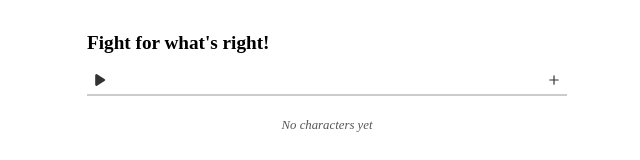
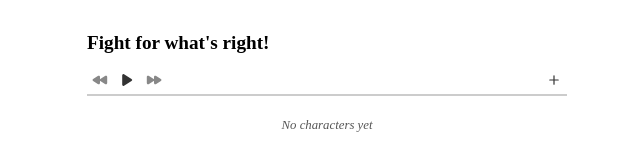
Before and after one commit to maradotwebp/initiative, a Vue app: page / in a window 1280 px wide. Shown: the top 160 px of the page, without its empty margins (313-953 px from the left). Built offline with nearby package versions, Linux system fonts and the light colour scheme; a web font is replaced by a local one.

Commit message:
implement forward & backward for turn order

```diff
--- a/src/components/CharacterList.vue
+++ b/src/components/CharacterList.vue
@@ -1,9 +1,9 @@
 <script setup lang="ts">
 import type { CharacterState } from "../core/character.ts";
 import Character from "./Character.vue";
-import { PlusIcon, TrashIcon, DocumentDuplicateIcon, PlayIcon, StopIcon } from '@heroicons/vue/20/solid';
+import { PlusIcon, TrashIcon, DocumentDuplicateIcon, PlayIcon, StopIcon, BackwardIcon, ForwardIcon } from '@heroicons/vue/20/solid';
 import IconButton from "./IconButton.vue";
-import {computed, reactive, ref} from "vue";
+import {computed, reactive} from "vue";
 
 const props = defineProps<{
   characters: CharacterState[]
@@ -24,18 +24,14 @@ const sortedCharacters = computed(() => {
 interface TrackerState {
   inFight: boolean;
   characters: {
-    prev: CharacterState|undefined,
-    cur: CharacterState|undefined,
-    next: CharacterState|undefined
+    cur: CharacterState|undefined
   }
 }
 
 const trackerState = reactive<TrackerState>({
   inFight: false,
   characters: {
-    prev: undefined,
-    cur: undefined,
-    next: undefined
+    cur: undefined
   }
 });
 
@@ -49,19 +45,37 @@ function startFight() {
 
   trackerState.inFight = true;
   trackerState.characters = {
-    prev: undefined,
-    cur: sortedCharacters.value[0],
-    next: sortedCharacters.value[1]
+    cur: sortedCharacters.value[0]
   };
 }
 
 function stopFight() {
   trackerState.inFight = false;
   trackerState.characters = {
-    prev: undefined,
-    cur: undefined,
-    next: undefined
+    cur: undefined
   }
+}
+
+function backward() {
+  if(!trackerState.inFight) return;
+
+  const curIdx = sortedCharacters.value.findIndex(c => c === trackerState.characters.cur);
+  const previous = sortedCharacters.value[(curIdx - 1 + sortedCharacters.value.length) % sortedCharacters.value.length];
+
+  trackerState.characters = {
+    cur: previous
+  };
+}
+
+function forward() {
+  if(!trackerState.inFight) return;
+
+  const curIdx = sortedCharacters.value.findIndex(c => c === trackerState.characters.cur);
+  const next = sortedCharacters.value[(curIdx + 1) % sortedCharacters.value.length];
+
+  trackerState.characters = {
+    cur: next
+  };
 }
 </script>
 
@@ -69,9 +83,15 @@ function stopFight() {
   <div>
     <div class="title">
       <div>
+        <IconButton title="Previous" :disabled="!trackerState.inFight" @click="backward">
+          <BackwardIcon />
+        </IconButton>
         <IconButton :title="trackerState.inFight ? 'Stop' : 'Start'" @click="toggleInFight">
           <PlayIcon v-if="!trackerState.inFight" />
           <StopIcon v-else />
+        </IconButton>
+        <IconButton title="Next" :disabled="!trackerState.inFight" @click="forward">
+          <ForwardIcon />
         </IconButton>
       </div>
       <IconButton title="Add" @click="emit('add')">
--- a/src/components/IconButton.vue
+++ b/src/components/IconButton.vue
@@ -8,16 +8,23 @@
 button {
   height: 2em;
   width: 2em;
-  color: #333333;
   background-color: inherit;
   border: 0;
   padding: .4em;
-  cursor: pointer;
   transition: transform 120ms;
 }
 
-button:hover {
-  transform: rotateZ(10deg) scale(110%);
+button:enabled {
+  cursor: pointer;
+  color: #333333;
+}
+
+button:disabled {
+  color: #888888;
+}
+
+button:hover:enabled {
+  transform: rotateZ(-3deg) scale(120%);
   color: black;
 }
 </style>
```
